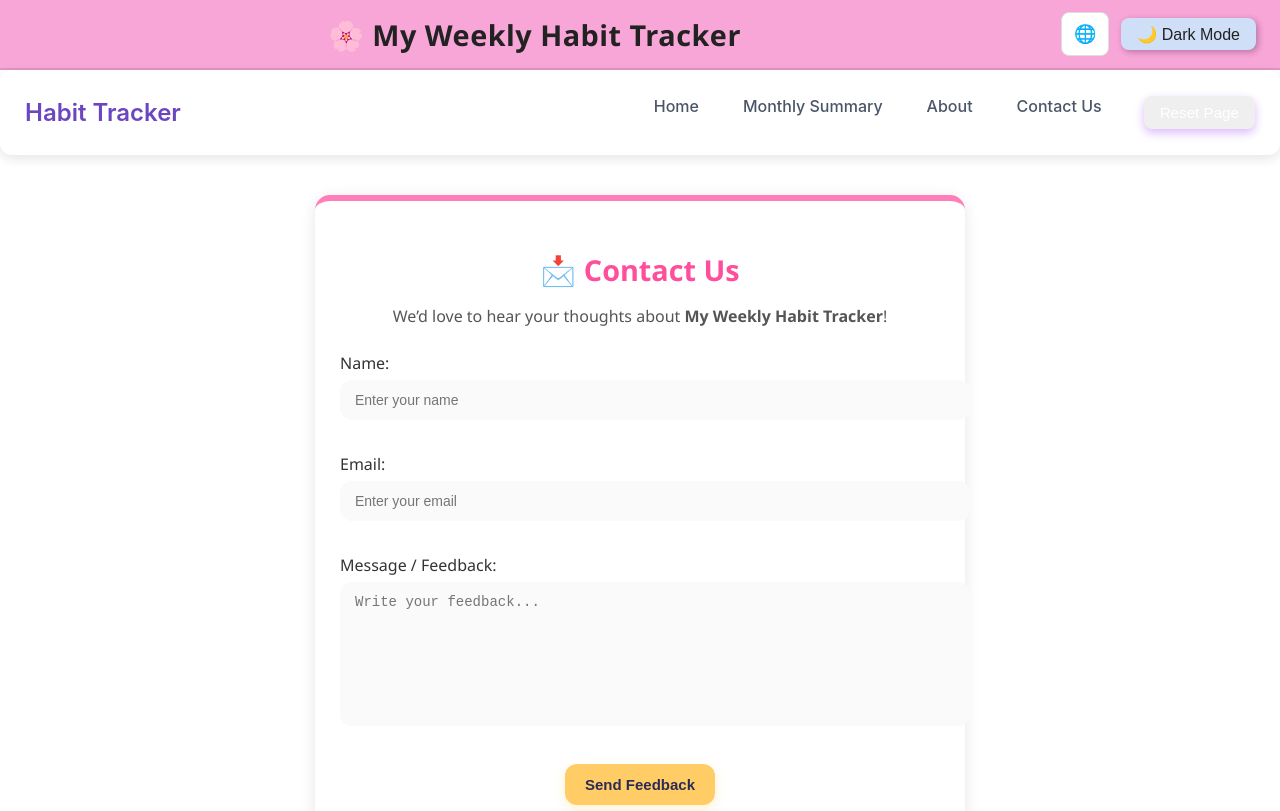
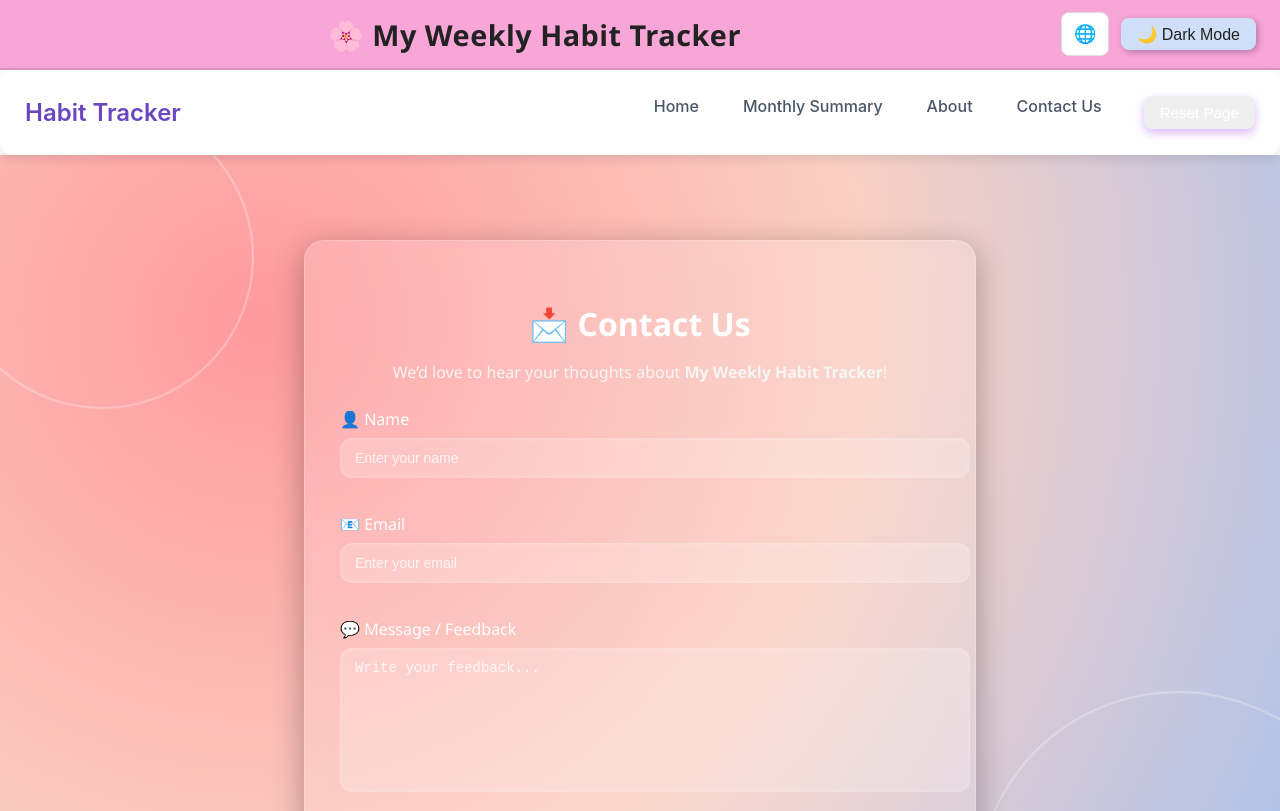
Before and after one commit to shwetap3000/my-habit-tracker, a React (Create React App) app: page /contact in a window 1280 px wide. Shown: the top 811 px of the page. Built offline with nearby package versions, Linux system fonts and the light colour scheme.

Commit message:
Enhanced Contact page UI

```diff
--- a/package.json
+++ b/package.json
@@ -13,6 +13,7 @@
     "react": "^19.1.1",
     "react-dom": "^19.1.1",
     "react-i18next": "^13.0.0",
+    "react-icons": "^5.5.0",
     "react-router-dom": "^7.8.0",
     "react-scripts": "5.0.1",
     "web-vitals": "^2.1.4"
--- a/src/components/Contact.css
+++ b/src/components/Contact.css
@@ -1,54 +1,115 @@
-.contact-container {
-  max-width: 600px;
-  margin: 40px auto;
-  background: #ffffff;
-  padding: 25px;
-  border-radius: 15px;
-  box-shadow: 0px 3px 15px rgba(0, 0, 0, 0.1);
-  border-top: 6px solid #ff7eb9; /* Pink accent like your navbar */
+/* Background animation */
+.contact-wrapper {
+  min-height: 100vh;
+  background: radial-gradient(circle at 20% 20%, #ff9a9e, #fad0c4, #a6c1ee);
+  display: flex;
+  justify-content: center;
+  align-items: center;
+  padding: 20px;
+  position: relative;
+  overflow: hidden;
 }
 
+/* Floating rings */
+.floating-ring {
+  position: absolute;
+  border-radius: 50%;
+  border: 2px solid rgba(255, 255, 255, 0.3);
+  animation: spin 15s linear infinite;
+}
+
+.ring1 {
+  width: 300px;
+  height: 300px;
+  top: -50px;
+  left: -50px;
+}
+
+.ring2 {
+  width: 400px;
+  height: 400px;
+  bottom: -100px;
+  right: -100px;
+  animation-delay: 5s;
+}
+
+.ring3 {
+  width: 200px;
+  height: 200px;
+  bottom: 40%;
+  left: 50%;
+  animation-delay: 10s;
+}
+
+/* Contact card with glass effect */
+.contact-container {
+  width: 100%;
+  max-width: 600px;
+  background: rgba(255, 255, 255, 0.15);
+  backdrop-filter: blur(15px);
+  padding: 35px;
+  border-radius: 20px;
+  box-shadow: 0px 8px 32px rgba(0, 0, 0, 0.3);
+  border: 1px solid rgba(255, 255, 255, 0.18);
+  text-align: center;
+  transform-style: preserve-3d;
+  transition: transform 0.3s ease;
+}
+
+.contact-container:hover {
+  transform: rotateX(5deg) rotateY(-5deg);
+}
+
+/* Heading */
 .contact-container h2 {
-  color: #ff4f9c;
-  margin-bottom: 8px;
-  font-size: 1.8rem;
-  text-align: center;
+  font-size: 2rem;
+  margin-bottom: 10px;
+  color: #fff;
 }
 
 .contact-container p {
-  color: #555;
+  color: #f5f5f5;
   margin-bottom: 25px;
-  text-align: center;
   font-size: 1rem;
 }
 
+/* Form styling */
 .contact-form .form-group {
-  margin-bottom: 18px;
+  margin-bottom: 20px;
+  text-align: left;
 }
 
 .contact-form label {
   display: block;
   font-weight: 600;
-  margin-bottom: 6px;
-  color: #333;
+  margin-bottom: 8px;
+  color: #fff;
 }
 
+/* Inputs & textarea */
 .contact-form input,
 .contact-form textarea {
   width: 100%;
-  padding: 10px 12px;
-  border: 2px solid #eee;
-  border-radius: 10px;
+  padding: 12px 14px;
+  border: none;
+  border-radius: 12px;
   font-size: 14px;
   outline: none;
-  transition: border 0.3s ease;
-  background-color: #fafafa;
+  background: rgba(255, 255, 255, 0.2);
+  color: #fff;
+  box-shadow: inset 0px 0px 5px rgba(255, 255, 255, 0.3);
+  transition: all 0.3s ease;
 }
 
 .contact-form input:focus,
 .contact-form textarea:focus {
-  border-color: #ff7eb9;
-  background-color: #fff;
+  background: rgba(255, 255, 255, 0.4);
+  box-shadow: 0px 0px 15px rgba(255, 126, 185, 0.8);
+}
+
+.contact-form input::placeholder,
+.contact-form textarea::placeholder {
+  color: rgba(255, 255, 255, 0.8);
 }
 
 .contact-form textarea {
@@ -56,26 +117,61 @@
   resize: none;
 }
 
+/* Error text */
 .error {
   display: block;
-  color: red;
+  color: #ffdddd;
   font-size: 12px;
   margin-top: 4px;
 }
 
+/* Button */
 .submit-btn {
-  display: block;
-  background-color: #ff4f9c;
+  width: 100%;
+  background: linear-gradient(135deg, #ff4f9c, #ff7eb9);
   color: white;
-  padding: 12px 18px;
+  padding: 14px;
   border: none;
   border-radius: 25px;
-  font-size: 15px;
+  font-size: 16px;
   cursor: pointer;
-  transition: background 0.3s;
-  margin: 0 auto; /* Center button */
+  font-weight: bold;
+  letter-spacing: 1px;
+  transition: all 0.3s ease;
+  box-shadow: 0px 4px 15px rgba(255, 126, 185, 0.6);
 }
 
 .submit-btn:hover {
-  background-color: #ff2d82;
+  background: linear-gradient(135deg, #ff2d82, #ff6fa5);
+  transform: translateY(-3px) scale(1.03);
+  box-shadow: 0px 6px 20px rgba(255, 126, 185, 0.8);
 }
+
+/* Success animation */
+.success-message {
+  color: #fff;
+  animation: fadeIn 0.6s ease-in-out;
+}
+
+.checkmark {
+  font-size: 3rem;
+  color: #00ff99;
+  animation: pop 0.5s ease forwards;
+  margin-bottom: 10px;
+}
+
+/* Animations */
+@keyframes spin {
+  0% { transform: rotate(0); }
+  100% { transform: rotate(360deg); }
+}
+
+@keyframes fadeIn {
+  from { opacity: 0; transform: translateY(10px); }
+  to { opacity: 1; transform: translateY(0); }
+}
+
+@keyframes pop {
+  0% { transform: scale(0); }
+  100% { transform: scale(1); }
+}
--- a/src/components/Contact.jsx
+++ b/src/components/Contact.jsx
@@ -1,4 +1,3 @@
-// src/components/Contact.jsx
 import React, { useState } from "react";
 import "./Contact.css";
 
@@ -8,10 +7,9 @@ const Contact = () => {
     email: "",
     message: "",
   });
+  const [errors, setErrors] = useState({});
+  const [submitted, setSubmitted] = useState(false);
 
-  const [errors, setErrors] = useState({});
-
-  // ✅ Validate form
   const validate = () => {
     let tempErrors = {};
     if (!formData.name.trim()) tempErrors.name = "Name is required";
@@ -21,39 +19,45 @@ const Contact = () => {
       tempErrors.email = "Invalid email address";
     }
     if (!formData.message.trim()) tempErrors.message = "Message is required";
-
     setErrors(tempErrors);
     return Object.keys(tempErrors).length === 0;
   };
 
-  // ✅ Update state on input change
   const handleChange = (e) => {
-    const { name, value } = e.target; // destructuring for clarity
-    setFormData((prev) => ({
-      ...prev,
-      [name]: value,
-    }));
+    const { name, value } = e.target;
+    setFormData((prev) => ({ ...prev, [name]: value }));
   };
 
-  // ✅ Handle form submit
   const handleSubmit = (e) => {
     e.preventDefault();
     if (validate()) {
-      alert("✅ Feedback submitted successfully!");
+      setSubmitted(true);
+      setTimeout(() => {
+        setSubmitted(false);
         setFormData({ name: "", email: "", message: "" });
-      setErrors({});
+      }, 2500);
     }
   };
 
   return (
-    <div className="contact-container">
+    <div className="contact-wrapper">
+      <div className="floating-ring ring1"></div>
+      <div className="floating-ring ring2"></div>
+      <div className="floating-ring ring3"></div>
+
+      <div className="contact-container" data-tilt>
+        {submitted ? (
+          <div className="success-message">
+            <div className="checkmark">✔</div>
+            <p>Feedback Sent Successfully!</p>
+          </div>
+        ) : (
+          <>
             <h2>📩 Contact Us</h2>
             <p>We’d love to hear your thoughts about <strong>My Weekly Habit Tracker</strong>!</p>
-
             <form onSubmit={handleSubmit} className="contact-form" noValidate>
-        {/* Name */}
               <div className="form-group">
-          <label htmlFor="name">Name:</label>
+                <label htmlFor="name">👤 Name</label>
                 <input
                   id="name"
                   type="text"
@@ -65,9 +69,8 @@ const Contact = () => {
                 {errors.name && <span className="error">{errors.name}</span>}
               </div>
 
-        {/* Email */}
               <div className="form-group">
-          <label htmlFor="email">Email:</label>
+                <label htmlFor="email">📧 Email</label>
                 <input
                   id="email"
                   type="email"
@@ -79,9 +82,8 @@ const Contact = () => {
                 {errors.email && <span className="error">{errors.email}</span>}
               </div>
 
-        {/* Message */}
               <div className="form-group">
-          <label htmlFor="message">Message / Feedback:</label>
+                <label htmlFor="message">💬 Message / Feedback</label>
                 <textarea
                   id="message"
                   name="message"
@@ -96,6 +98,9 @@ const Contact = () => {
                 Send Feedback
               </button>
             </form>
+          </>
+        )}
+      </div>
     </div>
   );
 };
```
Also changed, not shown: 1 other file (tests, documents, lock files or other folders). Lines whose indentation alone changed are shown as unchanged.
